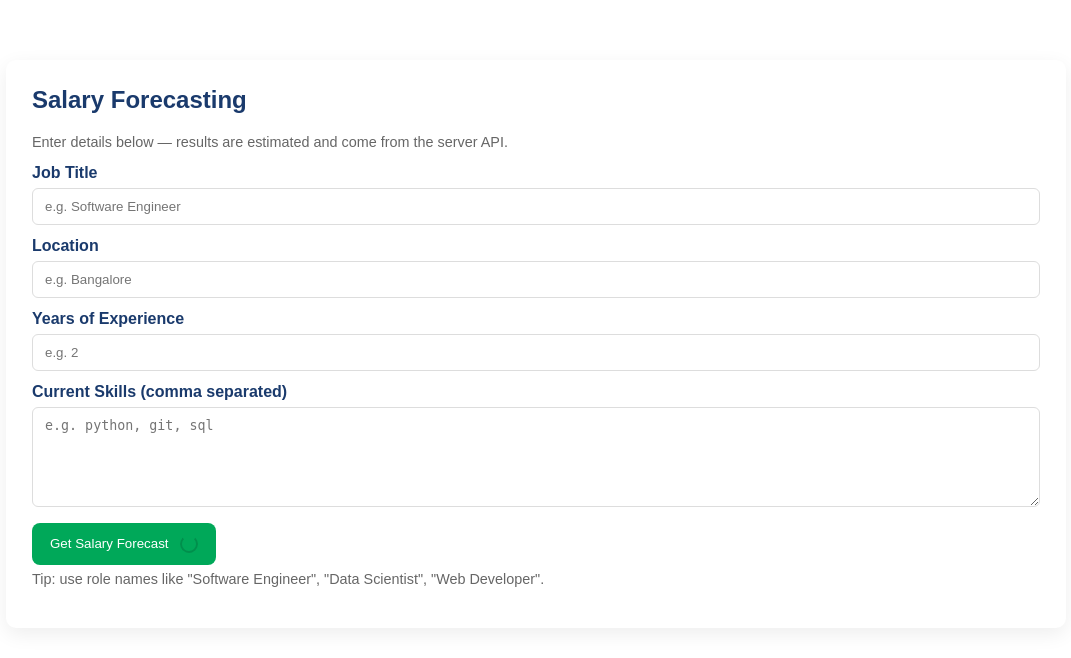
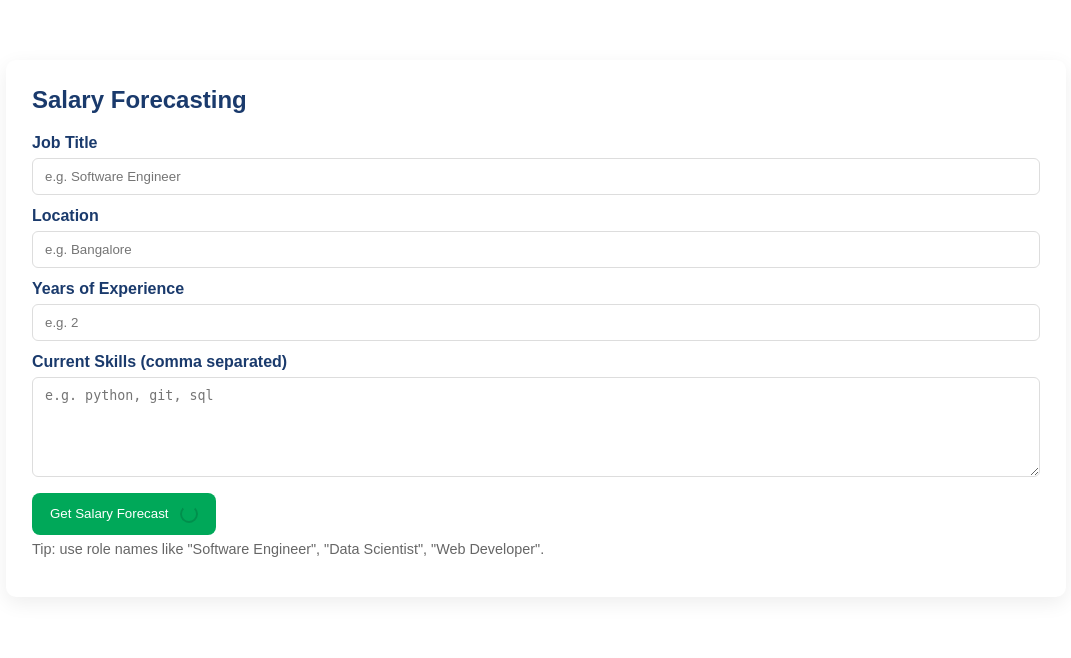
Before and after one commit to 1M-ARNAVERMA/Skill_Vistaar, a Flask app: page /salary-forecasting in a window 1280 px wide. Shown: the part 151-809 px from the top of the page, without its empty margins (104-1175 px from the left). Run offline with Flask 3, Linux system fonts and the light colour scheme.

Commit message:
Update salary_forecasting.html

```diff
--- a/templates/salary_forecasting.html
+++ b/templates/salary_forecasting.html
@@ -79,7 +79,6 @@
         <div class="page-wrap">
             <div class="form-card">
                 <h2>Salary Forecasting</h2>
-                <p class="small-muted">Enter details below — results are estimated and come from the server API.</p>
 
                 <form id="salaryForm">
                     <label for="job">Job Title</label>
```
